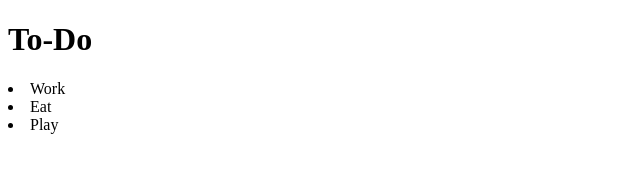
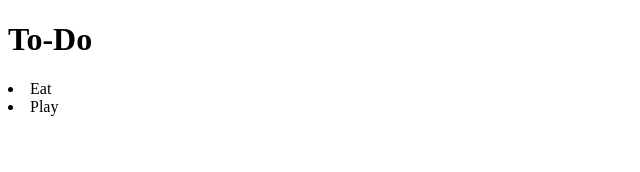
Before and after one commit to jimingeorge/hello-dct-weekday-oct-2019, a plain HTML site: page new.html in a window 1280 px wide. Shown: the full height of the page, 0-640 px from the left. Drawn offline with Linux system fonts and the light colour scheme.

Commit message:
Removed 1 task from to-do

```diff
--- a/new.html
+++ b/new.html
@@ -8,8 +8,9 @@
 </head>
 <body>
     <h1>To-Do</h1>
-    <li>Work</li>
+
     <li>Eat</li>
     <li>Play</li>
+
 </body>
 </html>
```
